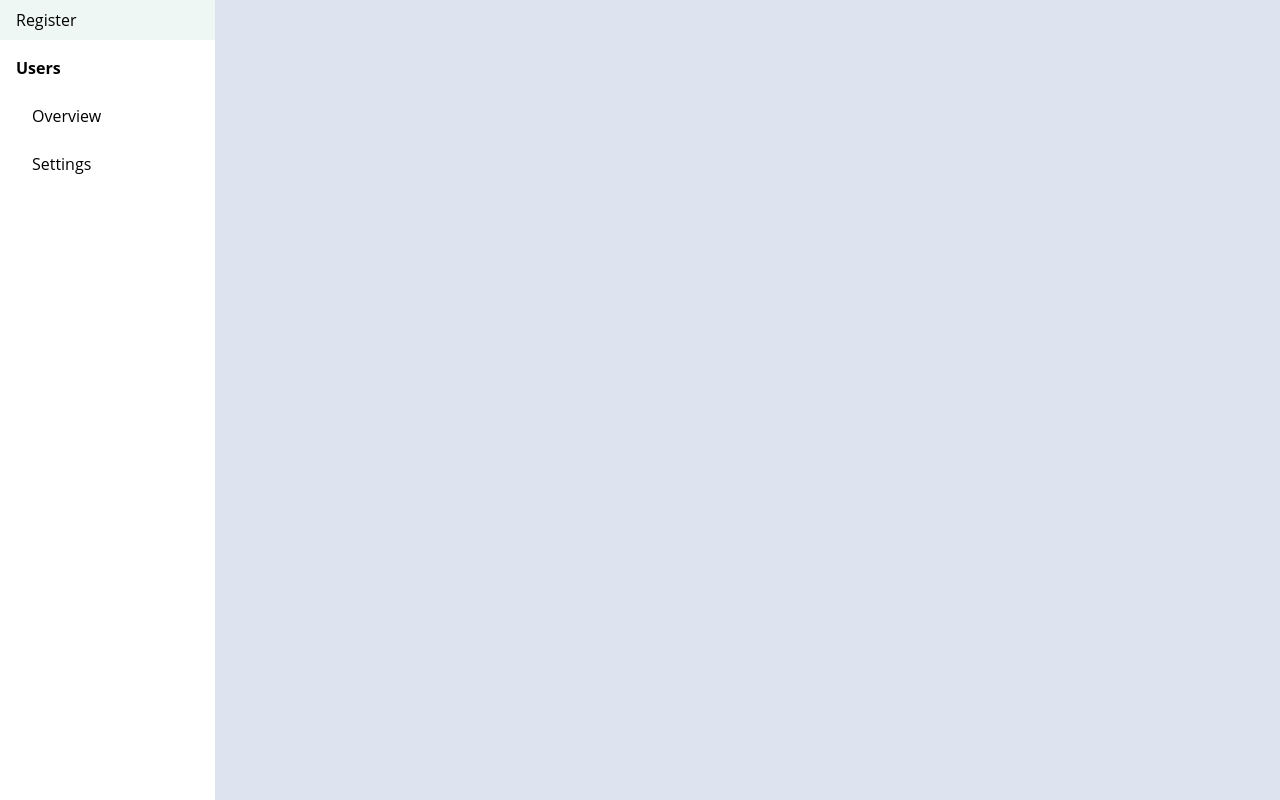
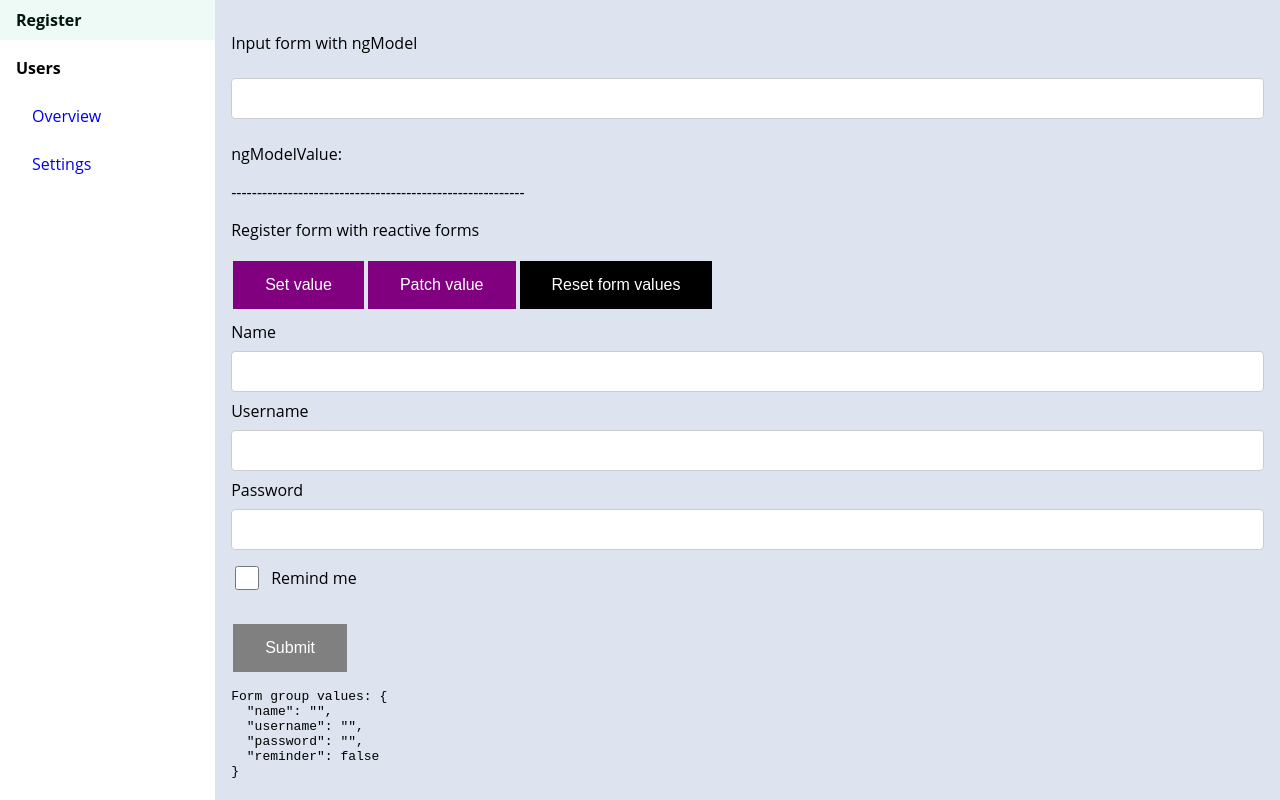
Before and after one commit to elenachiosa/SummerPractice2022AngularTypescript, an Angular app in the folder summer-practice2022/: page /register in a window 1280 px wide. Before the commit this address led to /. Built offline with nearby package versions, Linux system fonts and the light colour scheme.

Commit message:
Add routing and forms

```diff
--- a/summer-practice2022/src/app/app-routing.module.ts
+++ b/summer-practice2022/src/app/app-routing.module.ts
@@ -1,10 +1,36 @@
 import { NgModule } from '@angular/core';
 import { RouterModule, Routes } from '@angular/router';
 
-const routes: Routes = [];
+import { PageNotFoundComponent } from './core/components/page-not-found/page-not-found.component';
+import { RegisterComponent } from './core/components/register/register.component';
+import { MyFirstGuardGuard } from './shared/guards/my-first-guard.guard';
+
+const routes: Routes = [
+  {
+    path: '',
+    redirectTo: '/register',
+    pathMatch: 'full',
+  },
+  {
+    path: 'register',
+    canActivate: [MyFirstGuardGuard],
+    component: RegisterComponent,
+  },
+  {
+    path: 'users',
+    loadChildren: () =>
+      import('./features/users/users.module').then(
+        (module) => module.UsersModule
+      ),
+  },
+  {
+    path: '**',
+    component: PageNotFoundComponent,
+  },
+];
 
 @NgModule({
   imports: [RouterModule.forRoot(routes)],
-  exports: [RouterModule]
+  exports: [RouterModule],
 })
 export class AppRoutingModule {}
--- a/summer-practice2022/src/app/app.module.ts
+++ b/summer-practice2022/src/app/app.module.ts
@@ -1,4 +1,5 @@
 import { NgModule } from '@angular/core';
+import { FormsModule, ReactiveFormsModule } from '@angular/forms';
 import { BrowserModule } from '@angular/platform-browser';
 
 import { AppRoutingModule } from './app-routing.module';
@@ -9,7 +10,7 @@ import { RegisterComponent } from './core/components/register/register.component
 
 @NgModule({
   declarations: [AppComponent, RegisterComponent, MenuComponent],
-  imports: [BrowserModule, AppRoutingModule],
+  imports: [BrowserModule, AppRoutingModule, FormsModule, ReactiveFormsModule],
   providers: [],
   bootstrap: [AppComponent],
 })
--- a/summer-practice2022/src/app/core/components/menu/menu.component.html
+++ b/summer-practice2022/src/app/core/components/menu/menu.component.html
@@ -1,10 +1,16 @@
 <nav class="menu-content">
-    <a class="menu-item">Register</a>
+    <a class="menu-item"
+       routerLink="/register"
+       routerLinkActive="active">Register</a>
     <div>
         <span class="menu-item parent">Users</span>
         <div class="children-content">
-            <a class="menu-item">Overview</a>
-            <a class="menu-item">Settings</a>
+            <a class="menu-item"
+               routerLink="/users/overview"
+               routerLinkActive="active">Overview</a>
+            <a class="menu-item"
+               routerLink="/users/settings"
+               routerLinkActive="active">Settings</a>
         </div>
     </div>
 </nav>
--- a/summer-practice2022/src/app/core/components/register/register.component.html
+++ b/summer-practice2022/src/app/core/components/register/register.component.html
@@ -1 +1,51 @@
-<p>register works!</p>
+<p>Input form with ngModel</p>
+
+<input [(ngModel)]="nameMyModel"
+       name="name"
+       #name="ngModel"
+       required
+       (ngModelChange)="onModelChange($event)">
+
+<span *ngIf="name.invalid && name.errors?.['required'] && name.touched"
+      class="error-message">
+       This input is required
+</span>
+
+<p>ngModelValue: {{nameMyModel}}</p>
+
+---------------------------------------------------------
+
+<p>Register form with reactive forms</p>
+
+<div class="buttons-container">
+       <button (click)="setValueFormGroup()">Set value</button>
+       <button (click)="patchValueFormGroup()">Patch value</button>
+       <button class="reset-button"
+               (click)="resetValues()">Reset form values</button>
+</div>
+
+<form #form="ngForm"
+      [formGroup]="userFormGroup"
+      (ngSubmit)="onSubmitForm(form)">
+       Name <input formControlName="name">
+       <span *ngIf="userFormGroup.controls['name'].errors?.['required'] && userFormGroup.controls['name'].touched && userFormGroup.controls['name'].dirty"
+             class="error-message">This input is required</span>
+       <br />
+       Username <input formControlName="username">
+       <br />
+       Password <input type="password"
+              formControlName="password">
+       <br />
+       <div class="checkbox-container">
+              <input type="checkbox"
+                     formControlName="reminder"> Remind me
+       </div>
+       <br />
+       <button class="submit-button"
+               type="submit"
+               [disabled]="userFormGroup.invalid">Submit</button>
+</form>
+
+<pre>
+Form group values: {{userFormGroup.value | json}}
+</pre>
--- a/summer-practice2022/src/app/core/components/register/register.component.scss
+++ b/summer-practice2022/src/app/core/components/register/register.component.scss
@@ -0,0 +1,57 @@
+input,
+.buttons-container {
+  margin-bottom: 8px;
+}
+
+input {
+  width: 100%;
+  padding: 12px 20px;
+  margin: 8px 0;
+  display: inline-block;
+  border: 1px solid #ccc;
+  border-radius: 4px;
+  box-sizing: border-box;
+}
+
+button {
+  display: inline-block;
+  text-align: center;
+  text-decoration: none;
+  background-color: purple;
+  border: none;
+  padding: 15px 32px;
+  margin: 4px 2px;
+  font-size: 16px;
+  color: white;
+  cursor: pointer;
+
+  &.reset-button {
+    background-color: black;
+  }
+
+  &.submit-button {
+    background-color: #4caf50;
+  }
+
+  &:disabled {
+    background-color: gray;
+    cursor: default;
+  }
+}
+
+.error-message {
+  margin-left: 4px;
+  color: red;
+}
+
+
+.checkbox-container {
+  display: flex;
+  align-items: center;
+
+  input {
+    width: 32px;
+    height: 24px;
+    margin-right: 8px;
+  }
+}
--- a/summer-practice2022/src/app/core/components/register/register.component.ts
+++ b/summer-practice2022/src/app/core/components/register/register.component.ts
@@ -1,15 +1,69 @@
 import { Component, OnInit } from '@angular/core';
+import {
+  FormControl,
+  FormGroup,
+  FormGroupDirective,
+  Validators,
+} from '@angular/forms';
+import { ActivatedRoute } from '@angular/router';
 
 @Component({
   selector: 'app-register',
   templateUrl: './register.component.html',
-  styleUrls: ['./register.component.scss']
+  styleUrls: ['./register.component.scss'],
 })
 export class RegisterComponent implements OnInit {
+  nameMyModel: string | undefined;
+  userFormGroup!: FormGroup;
 
-  constructor() { }
+  constructor(private route: ActivatedRoute) {}
 
   ngOnInit(): void {
+    this.userFormGroup = new FormGroup({
+      name: new FormControl('', Validators.required),
+      username: new FormControl(''),
+      password: new FormControl(''),
+      reminder: new FormControl(false),
+    });
+
+    this.userFormGroup.valueChanges.subscribe((values: unknown) => {
+      console.log('my values', values);
+    });
+
+    this.route.url.subscribe((info) => {
+      //console.log('Info', info);
+    });
+
+    this.route.queryParams.subscribe((params) => {
+      //console.log('query Params', params);
+    });
   }
 
+  onModelChange(event: string): void {
+    //this.nameMyModel = event;
+    console.log('event', event);
+  }
+
+  onSubmitForm(event: FormGroupDirective): void {
+    console.log(event);
+  }
+
+  setValueFormGroup(): void {
+    this.userFormGroup.setValue({
+      name: 'Test name',
+      username: 'Test username',
+      password: '123456',
+      reminder: true,
+    });
+  }
+
+  patchValueFormGroup(): void {
+    this.userFormGroup.patchValue({
+      password: 'summerpractice',
+    });
+  }
+
+  resetValues(): void {
+    this.userFormGroup.reset();
+  }
 }
--- a/summer-practice2022/src/app/features/users/users-routing.module.ts
+++ b/summer-practice2022/src/app/features/users/users-routing.module.ts
@@ -1,7 +1,19 @@
 import { NgModule } from '@angular/core';
 import { RouterModule, Routes } from '@angular/router';
 
-const routes: Routes = [];
+import { UserOverviewComponent } from './user-overview/user-overview.component';
+import { UserSettingsComponent } from './user-settings/user-settings.component';
+
+const routes: Routes = [
+  {
+    path: 'overview',
+    component: UserOverviewComponent,
+  },
+  {
+    path: 'settings',
+    component: UserSettingsComponent,
+  },
+];
 
 @NgModule({
   imports: [RouterModule.forChild(routes)],
--- /dev/null
+++ b/summer-practice2022/src/app/shared/guards/my-first-guard.guard.ts
@@ -0,0 +1,27 @@
+import { Injectable } from '@angular/core';
+import {
+  ActivatedRouteSnapshot,
+  CanActivate,
+  RouterStateSnapshot,
+  UrlTree,
+} from '@angular/router';
+import { Observable } from 'rxjs';
+
+@Injectable({
+  providedIn: 'root',
+})
+export class MyFirstGuardGuard implements CanActivate {
+  isAdmin = true;
+
+  canActivate(
+    route: ActivatedRouteSnapshot,
+    state: RouterStateSnapshot
+  ):
+    | Observable<boolean | UrlTree>
+    | Promise<boolean | UrlTree>
+    | boolean
+    | UrlTree {
+    //console.log(route, state);
+    return this.isAdmin;
+  }
+}
```
